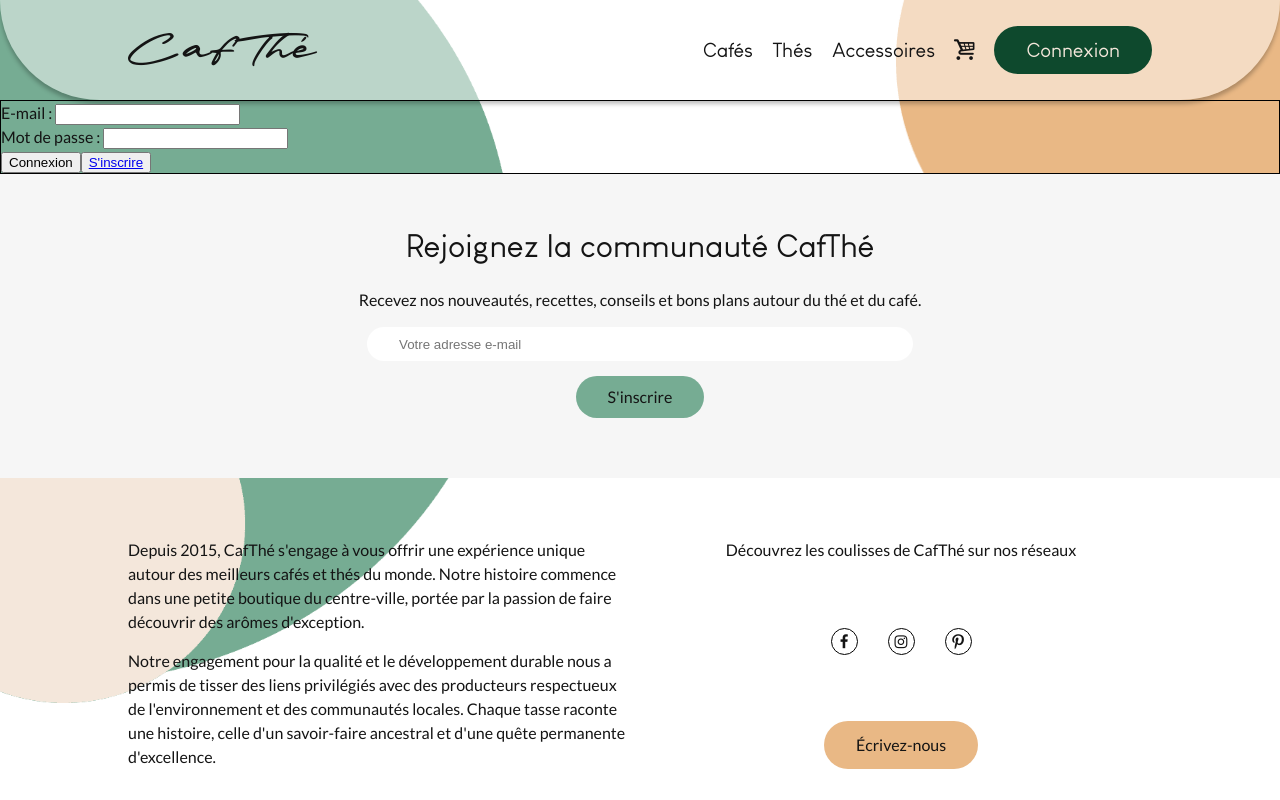
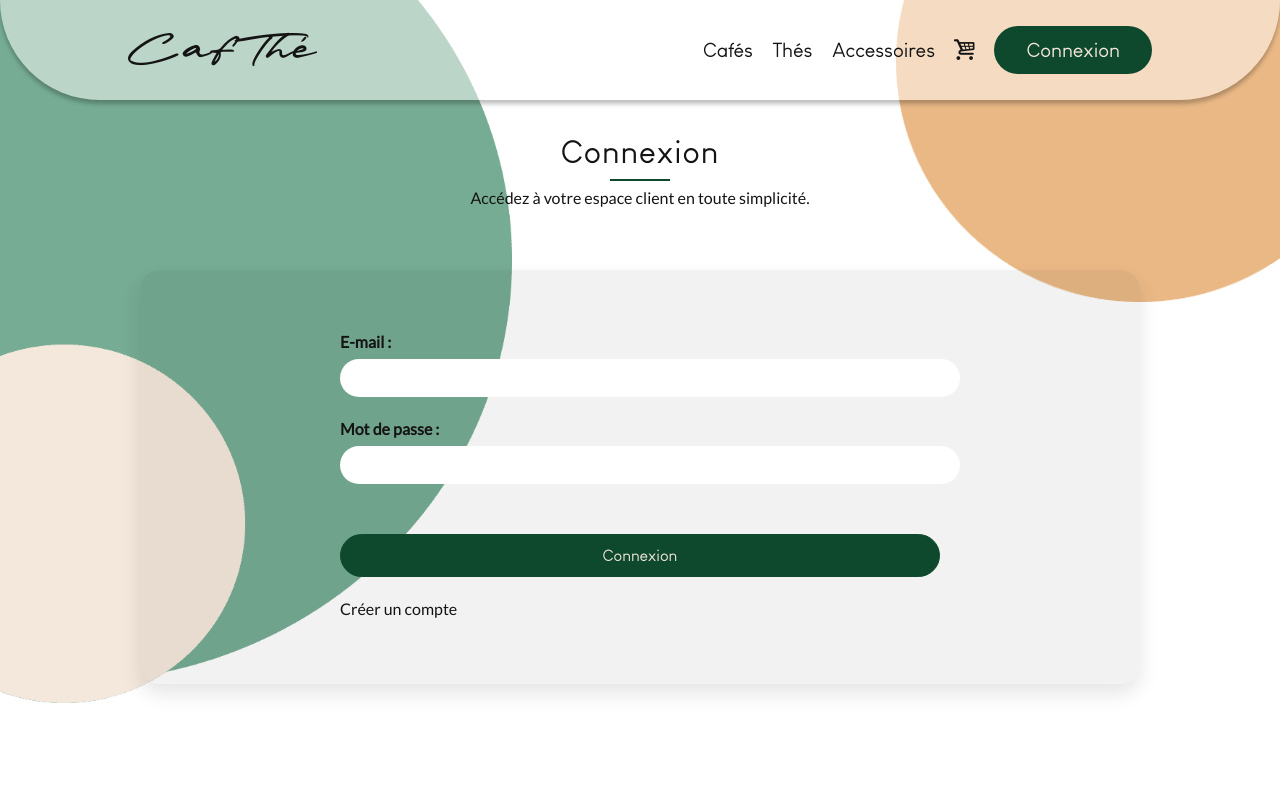
Before and after one commit to ThibautG/cafthe_react, a React (Create React App) app: page /login in a window 1280 px wide. Shown: the top 800 px of the page. Built offline with nearby package versions, Linux system fonts and the light colour scheme.

Commit message:
login CSS OK

```diff
--- a/src/pages/Login.js
+++ b/src/pages/Login.js
@@ -44,37 +44,42 @@ function Login(props) {
     };
 
     return (
-        <div>
+        <section className={"section-login"}>
+            <h1>Connexion</h1>
+            <p className={"login-subtitle"}>Accédez à votre espace client en toute simplicité.</p>
+
+            {errorMsg && (<p className={"login-error"}>{errorMsg}</p>)}
+
+            <div className={"login-box"}>
                 <form onSubmit={handleSubmit}>
                     <ul className={"login-list"}>
                         <li>
-                        <label htmlFor="email">E-mail : </label>
-                        <input type="email"
+                            <label htmlFor={"email"}>E-mail : </label>
+                            <input type={"email"}
                                    value={email}
                                    onChange={(e) => setEmail(e.target.value)}
-                               id="email"
+                                   id={"email"}
                                    required
-                               name="mail"/>
+                                   name={"mail"}/>
                         </li>
                         <li>
-                        <label htmlFor="password">Mot de passe : </label>
-                        <input type="password"
+                            <label htmlFor={"password"}>Mot de passe : </label>
+                            <input type={"password"}
                                    value={mdp}
                                    onChange={(e) => setMdp(e.target.value)}
-                               id="password"
+                                   id={"password"}
                                    required
-                               name="password"/>
+                                   name={"password"}/>
                         </li>
-                    {errorMsg && (
-                        <div>{errorMsg}</div> // structure d'affichage conditionnel
-                    )}
-                    <li className="button">
-                        <button type="submit">Connexion</button>
-                        <button><Link to={`/register`} className={"details-btn"}>S'inscrire</Link></button>
+
+                        <li className={"login-actions"}>
+                            <button type={"submit"} className={"login-primary-btn"}>Connexion</button>
+                            <Link to={`/register`} className={"login-secondary-btn"}>Créer un compte</Link>
                         </li>
                     </ul>
                 </form>
             </div>
+        </section>
     );
 }
 
--- a/src/styles/Cart.css
+++ b/src/styles/Cart.css
@@ -44,7 +44,7 @@
 }
 
 .cart-empty-banner {
-    background-color: rgba(0, 0, 0, 0.05); /* gris léger opacifié */
+    background-color: rgba(0, 0, 0, 0.05);
     padding: 10rem 20rem;
     border-radius: 2rem;
     text-align: center;
--- a/src/styles/Login.css
+++ b/src/styles/Login.css
@@ -1,4 +1,140 @@
+/* ---IDIOMATIC CSS--- */
+/*  Positioning (position, z-index, top, right, bottom, left...)
+    Display & Box Model (display, overflow, box-sizing, width, height, padding, border, margin...)
+    Other (background, color, font-family, font-size, text-align...)
+*/
+
+/* --- Section principale --- */
+.section-login {
+    padding-top: 4rem;
+    padding-inline: 10%;
+    text-align: center;
+    font-family: var(--font-text);
+    min-height: 110vh;
+}
+
+.section-login h1 {
+    font-family: var(--font-title);
+    font-size: var(--font-size-h2);
+    color: var(--color-text-main);
+    margin-bottom: 0.5rem;
+    letter-spacing: 1px;
+    position: relative;
+}
+
+.section-login h1::after {
+    content: "";
+    display: block;
+    width: 60px;
+    height: 2px;
+    margin: 1.5rem auto 0;
+    background-color: var(--color-dark-green);
+}
+
+.login-subtitle {
+    margin-bottom: 6rem;
+    color: var(--color-text-main);
+    font-size: var(--font-size-body);
+}
+
+/* --- Box contenant le formulaire --- */
+.login-box {
+    background-color: rgba(0, 0, 0, 0.05);
+    padding: 6rem 20rem;
+    max-width: 600px;
+    margin: 0 auto;
+    border-radius: 2rem;
+    box-shadow: 0 1rem 2rem rgba(0, 0, 0, 0.1);
+}
+
+/* --- Liste du formulaire --- */
 .login-list {
-    border: 1px solid black;
     list-style: none;
+    padding: 0;
+    margin: 0;
+    display: flex;
+    flex-direction: column;
+    gap: 2rem;
 }
+
+/* --- Label + champ --- */
+.login-list label {
+    display: block;
+    font-weight: bold;
+    margin-bottom: 0.5rem;
+    text-align: left;
+    color: var(--color-text-main);
+}
+
+.login-list input {
+    width: 100%;
+    padding: 1rem;
+    border-radius: 30px;
+    border: 1px solid var(--color-border);
+    font-size: var(--font-text);
+    font-family: var(--font-text);
+}
+
+/* --- Erreur --- */
+.login-error {
+    color: red;
+    font-weight: bold;
+    text-align: center;
+}
+
+/* --- Boutons --- */
+.login-actions {
+    padding-top: 3rem;
+    display: flex;
+    flex-direction: column;
+    gap: 2rem;
+    align-items: stretch;
+}
+
+.login-primary-btn {
+    width: 100%;
+    padding: 1.2rem 3.2rem;
+    border: 1px solid var(--color-dark-green);
+    border-radius: 30px;
+    background-color: var(--color-dark-green);
+    color: var(--color-light-orange);
+    font-family: var(--font-title);
+    font-size: var(--font-size-body);
+    cursor: pointer;
+    text-decoration: none;
+    transition: background-color 0.3s ease, color 0.3s ease;
+}
+
+.login-primary-btn:hover {
+    background-color: var(--color-light-orange);
+    color: var(--color-dark-green);
+}
+
+.login-secondary-btn {
+    align-self: flex-start;
+    font-family: var(--font-text);
+    font-size: var(--font-size-body);
+    color: var(--color-text-main);
+    text-decoration: none;
+    position: relative;
+    transition: transform 0.3s ease, color 0.3s ease;
+}
+
+.login-secondary-btn::after {
+    content: "";
+    display: block;
+    height: 1px;
+    width: 0%;
+    background-color: var(--color-dark-green);
+    transition: width 0.3s ease;
+    margin-top: 0.2rem;
+}
+
+.login-secondary-btn:hover {
+    transform: scale(1.05);
+    color: var(--color-dark-green);
+}
+
+.login-secondary-btn:hover::after {
+    width: 100%;
+}
```
Lines whose indentation alone changed are shown as unchanged.
